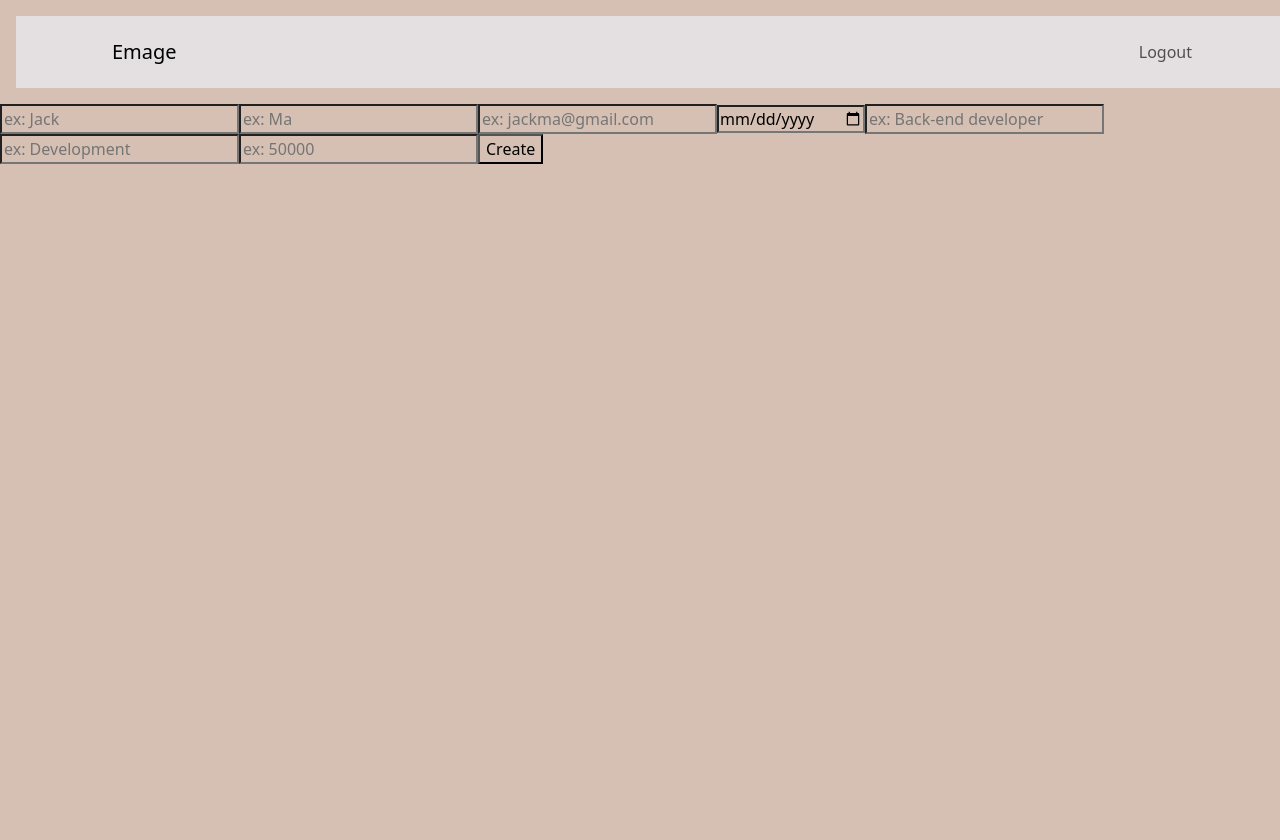
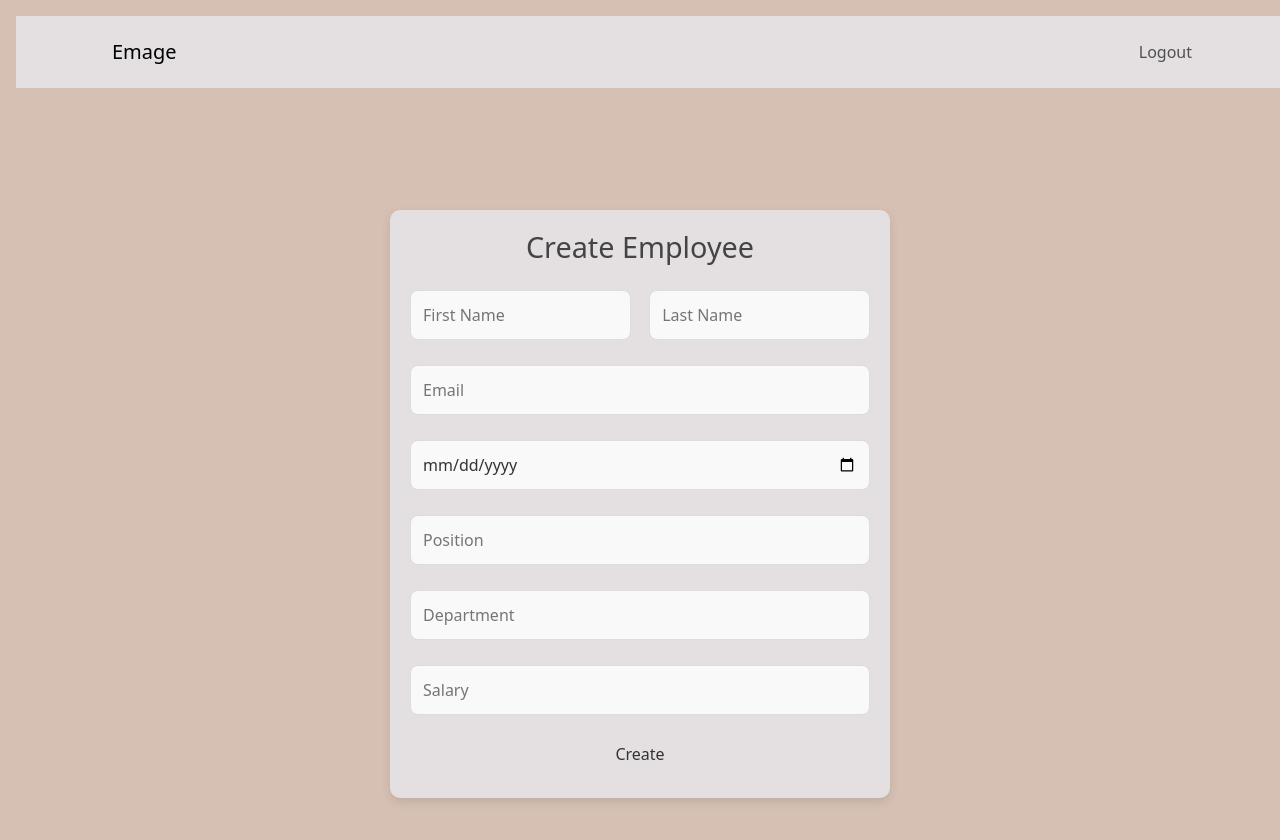
Before and after one commit to ZaveriAum/101413047_comp3123_assignment2_reactjs, a React (Create React App) app: page /employees/create in a window 1280 px wide. Shown: the top 840 px of the page. Before the commit the page ends 800 px from the top, so only its background shows below. Built offline with nearby package versions, Linux system fonts and the light colour scheme.

Commit message:
styling added ot update & create employee

```diff
--- a/src/components/Employee/EmployeeCreate/EmployeeCreate.css
+++ b/src/components/Employee/EmployeeCreate/EmployeeCreate.css
@@ -0,0 +1,75 @@
+.form-container {
+    display: flex;
+    justify-content: center;
+    align-items: center;
+    height: 100vh;
+    background-color: #D6C0B3;
+    padding: 20px;
+  }
+
+  .heading {
+    background-color: #E4E0E1;
+  }
+
+  .employee-form {
+    background-color: #E4E0E1;
+    padding: 20px;
+    border-radius: 10px;
+    box-shadow: 0 4px 10px rgba(0, 0, 0, 0.1);
+    width: 100%;
+    max-width: 500px;
+    text-align: center;
+  }
+
+  .employee-form h2 {
+    font-size: 1.8rem;
+    margin-bottom: 15px;
+    color: #444;
+  }
+
+  .employee-form input {
+    width: 100%;
+    padding: 12px;
+    margin: 10px 0;
+    border-radius: 8px;
+    border: 1px solid #ddd;
+    font-size: 1rem;
+    color: #333;
+    background-color: #f9f9f9;
+    box-sizing: border-box;
+  }
+
+  .employee-form input:focus {
+    border-color: #E4E0E1;
+    outline: none;
+  }
+
+  .employee-form button {
+    width: 100%;
+    padding: 12px;
+    background-color: #E4E0E1;
+    border: none;
+    border-radius: 8px;
+    color: #333;
+    font-size: 1rem;
+    cursor: pointer;
+    transition: background-color 0.3s;
+  }
+
+  .employee-form button:hover {
+    background-color: #d0c5c6;
+  }
+
+  .employee-form input {
+    margin-bottom: 15px;
+  }
+
+  .form-group {
+    display: flex;
+    background-color: #E4E0E1;
+    justify-content: space-between;
+  }
+
+  .form-group input {
+    width: 48%;
+  }
--- a/src/components/Employee/EmployeeCreate/EmployeeCreate.js
+++ b/src/components/Employee/EmployeeCreate/EmployeeCreate.js
@@ -1,46 +1,100 @@
-import {useState} from 'react'
-import {useNavigate} from 'react-router-dom'
-import EmployeeService from '../../../service/EmployeeService'
+import { useState } from 'react';
+import { useNavigate } from 'react-router-dom';
+import EmployeeService from '../../../service/EmployeeService';
+import './EmployeeCreate.css';
 
-const EmployeeCreate = ()=>{
+const EmployeeCreate = () => {
+  const navigate = useNavigate();
+  const [first_name, setFirstName] = useState('');
+  const [last_name, setLastName] = useState('');
+  const [email, setEmail] = useState('');
+  const [date_of_joining, setDateOfJoining] = useState('');
+  const [position, setPosition] = useState('');
+  const [department, setDepartment] = useState('');
+  const [salary, setSalary] = useState('');
 
-    const navigate = useNavigate();
-    const [first_name, setFirstName] = useState()
-    const [last_name, setLastName] = useState()
-    const [email, setEmail] = useState()
-    const [date_of_joining, setDateOfJoining] = useState()
-    const [position, setPosition] = useState()
-    const [department, setDepartment] = useState()
-    const [salary, setSalary] = useState()
+  const handleCreate = async (e) => {
+    e.preventDefault();
 
-    const handleCreate = async (e)=>{
-        e.preventDefault();
+    const payload = {
+      first_name:first_name,
+      last_name:last_name,
+      email:email,
+      date_of_joining:date_of_joining,
+      position:position,
+      department:department,
+      salary:salary,
+    };
 
-        const payload = {
-            "first_name":first_name,
-            "last_name":last_name,
-            "email":email,
-            "date_of_joining": date_of_joining,
-            "position":position,
-            "department":department,
-            "salary":salary
-        }
-        EmployeeService.createEmployees(payload).then((res)=>alert(res.data.status)).catch(e=>alert(e.data.status))
-        navigate('/employees')
+    try {
+      const res = await EmployeeService.createEmployees(payload);
+      alert(res.data.status);
+      navigate('/employees');
+    } catch (e) {
+      alert(e.data.status);
     }
+  };
 
   return (
-    <form onSubmit={handleCreate}>
-      <input type='text' value={first_name} name='first_name' placeholder='ex: Jack' onChange={(e) => setFirstName(e.target.value)}/>
-      <input type='text' value={last_name} name='last_name' placeholder='ex: Ma' onChange={(e) => setLastName(e.target.value)} />
-      <input type='email' value={email} name='email' placeholder='ex: jackma@gmail.com' onChange={(e) => setEmail(e.target.value)} />
-      <input type='date' value={date_of_joining} name='date_of_joining' onChange={(e) => setDateOfJoining(e.target.value)} />
-      <input type='text' value={position} name='position' placeholder='ex: Back-end developer' onChange={(e) => setPosition(e.target.value)} />
-      <input type='text' value={department} name='department' placeholder='ex: Development'onChange={(e) => setDepartment(e.target.value)}/>
-      <input type='quantity' value={salary} name='salary' placeholder='ex: 50000' onChange={(e) => setSalary(e.target.value)}/>
-      <button>Create</button>
-    </form>
+    <div className="form-container">
+      <form onSubmit={handleCreate} className="employee-form">
+        <h2 className="heading">Create Employee</h2>
+
+        <div className="form-group">
+          <input
+            type="text"
+            value={first_name}
+            name="first_name"
+            placeholder="First Name"
+            onChange={(e) => setFirstName(e.target.value)}
+          />
+          <input
+            type="text"
+            value={last_name}
+            name="last_name"
+            placeholder="Last Name"
+            onChange={(e) => setLastName(e.target.value)}
+          />
+        </div>
+
+        <input
+          type="email"
+          value={email}
+          name="email"
+          placeholder="Email"
+          onChange={(e) => setEmail(e.target.value)}
+        />
+        <input
+          type="date"
+          value={date_of_joining}
+          name="date_of_joining"
+          onChange={(e) => setDateOfJoining(e.target.value)}
+        />
+        <input
+          type="text"
+          value={position}
+          name="position"
+          placeholder="Position"
+          onChange={(e) => setPosition(e.target.value)}
+        />
+        <input
+          type="text"
+          value={department}
+          name="department"
+          placeholder="Department"
+          onChange={(e) => setDepartment(e.target.value)}
+        />
+        <input
+          type="number"
+          value={salary}
+          name="salary"
+          placeholder="Salary"
+          onChange={(e) => setSalary(e.target.value)}
+        />
+        <button type="submit">Create</button>
+      </form>
+    </div>
   );
-}
+};
 
-export default EmployeeCreate
+export default EmployeeCreate;
--- a/src/components/Employee/EmployeeUpdate/EmployeeUpdate.css
+++ b/src/components/Employee/EmployeeUpdate/EmployeeUpdate.css
@@ -0,0 +1,71 @@
+.form-container {
+    display: flex;
+    justify-content: center;
+    align-items: center;
+    height: 100vh;
+    background-color: #D6C0B3;
+    padding: 20px;
+  }
+
+  .employee-form {
+    background-color: #E4E0E1;
+    padding: 20px;
+    border-radius: 10px;
+    box-shadow: 0 4px 10px rgba(0, 0, 0, 0.1);
+    width: 100%;
+    max-width: 500px;
+    text-align: center;
+  }
+
+  .employee-form h2 {
+    font-size: 1.8rem;
+    margin-bottom: 15px;
+    color: #444;
+  }
+
+  .employee-form input {
+    width: 100%;
+    padding: 12px;
+    margin: 10px 0;
+    border-radius: 8px;
+    border: 1px solid #ddd;
+    font-size: 1rem;
+    color: #333;
+    background-color: #f9f9f9;
+    box-sizing: border-box;
+  }
+
+  .employee-form input:focus {
+    border-color: #E4E0E1;
+    outline: none;
+  }
+
+  .employee-form button {
+    width: 100%;
+    padding: 12px;
+    background-color: #E4E0E1;
+    border: none;
+    border-radius: 8px;
+    color: #333;
+    font-size: 1rem;
+    cursor: pointer;
+    transition: background-color 0.3s;
+  }
+
+  .employee-form button:hover {
+    background-color: #d0c5c6;
+  }
+
+  .input-group {
+    display: flex;
+    justify-content: space-between;
+    gap: 5px;
+  }
+
+  .input-group input {
+    width: 48%;
+  }
+
+  .input-group, .header{
+    background-color: #E4E0E1;
+  }
--- a/src/components/Employee/EmployeeUpdate/EmployeeUpdate.js
+++ b/src/components/Employee/EmployeeUpdate/EmployeeUpdate.js
@@ -1,11 +1,9 @@
-import {useState, useEffect} from 'react'
-import { useParams } from 'react-router-dom'
-import { useNavigate } from 'react-router-dom';
-import EmployeeService from '../../../service/EmployeeService'
-
+import { useState, useEffect } from 'react';
+import { useParams, useNavigate } from 'react-router-dom';
+import EmployeeService from '../../../service/EmployeeService';
+import './EmployeeUpdate.css';
 
 function EmployeeUpdate() {
-
     const {eid} = useParams()
     const navigate = useNavigate();
     const [detailsAdded, setDetailsAdded] = useState(false)
@@ -57,16 +55,60 @@ function EmployeeUpdate() {
         .catch(e=>alert(e.status))
     }
 
+
   return (
-    <form onSubmit={handleUpdate}>
-      <input type='text' value={first_name} name='first_name' placeholder='ex: Jack' onChange={(e) => setFirstName(e.target.value)}/>
-      <input type='text' value={last_name} name='last_name' placeholder='ex: Ma' onChange={(e) => setLastName(e.target.value)} />
-      <input type='email' value={email} name='email' placeholder='ex: jackma@gmail.com' onChange={(e) => setEmail(e.target.value)} />
-      <input type='text' value={position} name='position' placeholder='ex: Back-end developer' onChange={(e) => setPosition(e.target.value)} />
-      <input type='text' value={department} name='department' placeholder='ex: Development'onChange={(e) => setDepartment(e.target.value)}/>
-      <input type='quantity' value={salary} name='salary' placeholder='ex: 50000' onChange={(e) => setSalary(e.target.value)}/>
-      <button>Update</button>
-    </form>
+    <div className="form-container">
+      <form onSubmit={handleUpdate} className="employee-form">
+        <h2 className='header'>Update Employee</h2>
+
+        <div className="input-group">
+          <input
+            type="text"
+            value={first_name}
+            name="first_name"
+            placeholder="First Name"
+            onChange={(e) => setFirstName(e.target.value)}
+          />
+          <input
+            type="text"
+            value={last_name}
+            name="last_name"
+            placeholder="Last Name"
+            onChange={(e) => setLastName(e.target.value)}
+          />
+        </div>
+
+        <input
+          type="email"
+          value={email}
+          name="email"
+          placeholder="Email"
+          onChange={(e) => setEmail(e.target.value)}
+        />
+        <input
+          type="text"
+          value={position}
+          name="position"
+          placeholder="Position"
+          onChange={(e) => setPosition(e.target.value)}
+        />
+        <input
+          type="text"
+          value={department}
+          name="department"
+          placeholder="Department"
+          onChange={(e) => setDepartment(e.target.value)}
+        />
+        <input
+          type="number"
+          value={salary}
+          name="salary"
+          placeholder="Salary"
+          onChange={(e) => setSalary(e.target.value)}
+        />
+        <button type="submit">Update</button>
+      </form>
+    </div>
   );
 }
 
```
